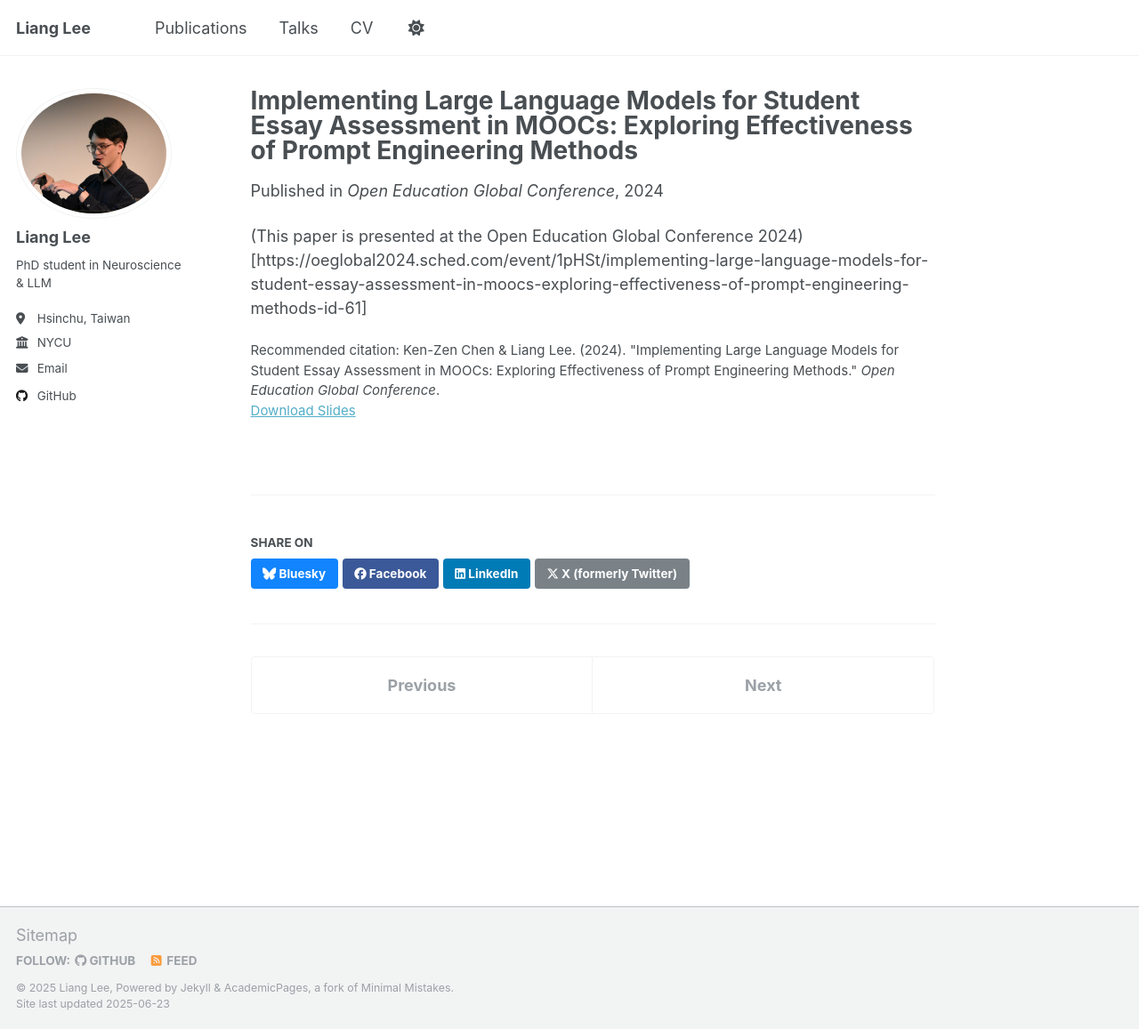
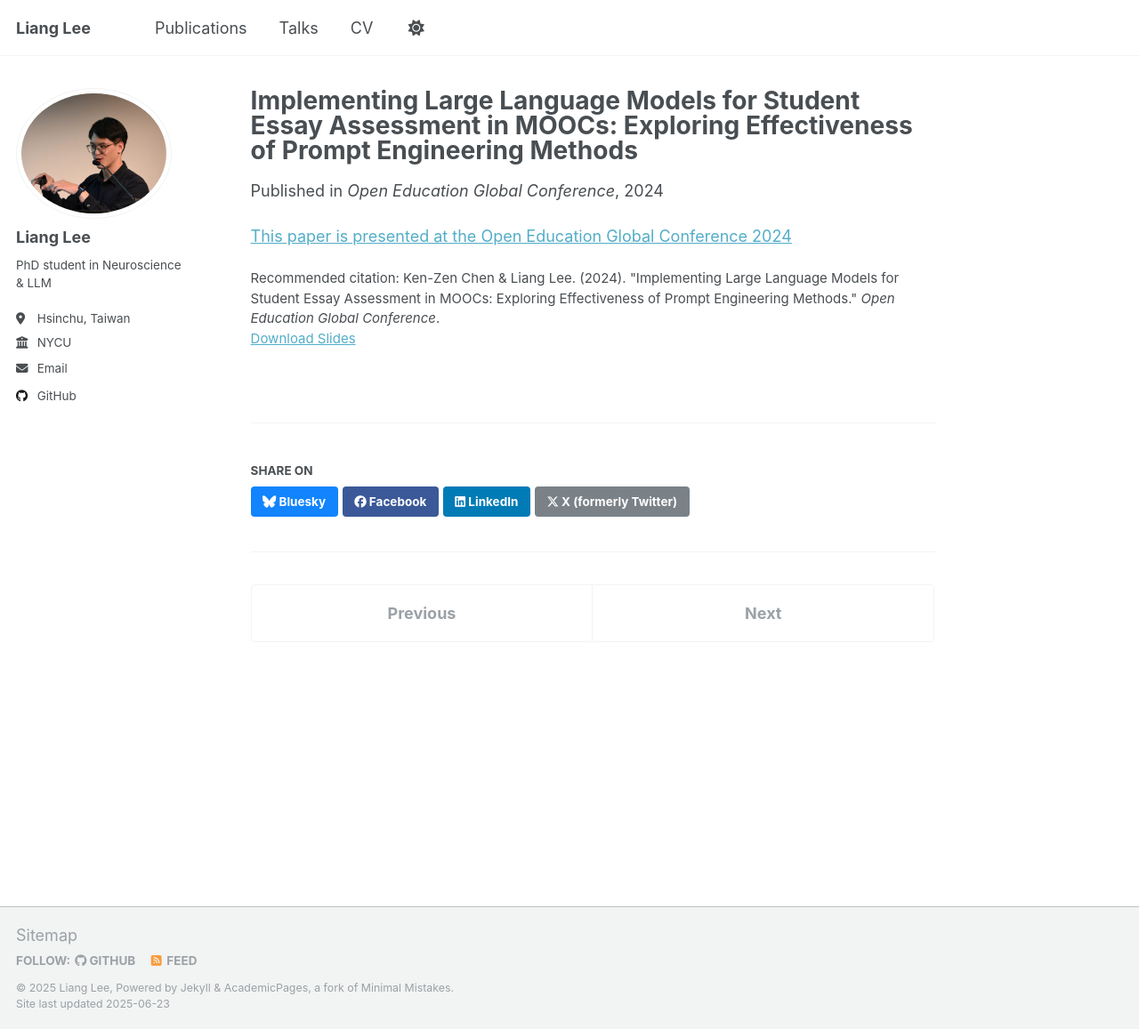
Before and after one commit to liangleeTW/liangleeTW.github.io, a Jekyll site: the page built from _publications/2024-11-15.md, in a window 1280 px wide and 1157 px high. Shown: the whole window at 89% size. Built offline with Jekyll 4.4.1, drawn with Linux system fonts in a browser that asks for light colours.

Commit message:
update OEGlobal conference link

```diff
--- a/_publications/2024-11-15.md
+++ b/_publications/2024-11-15.md
@@ -10,4 +10,4 @@ slidesurl: 'https://drive.google.com/file/d/1WQM02pnD47zEUa6TKRhLRT9g0qdE4Zat/vi
 citation: 'Ken-Zen Chen & Liang Lee. (2024). &quot;Implementing Large Language Models for Student Essay Assessment in MOOCs: Exploring Effectiveness of Prompt Engineering Methods.&quot; <i>Open Education Global Conference</i>.'
 ---
 
-(This paper is presented at the Open Education Global Conference 2024)[https://oeglobal2024.sched.com/event/1pHSt/implementing-large-language-models-for-student-essay-assessment-in-moocs-exploring-effectiveness-of-prompt-engineering-methods-id-61]
+[This paper is presented at the Open Education Global Conference 2024](https://oeglobal2024.sched.com/event/1pHSt/implementing-large-language-models-for-student-essay-assessment-in-moocs-exploring-effectiveness-of-prompt-engineering-methods-id-61)
```
